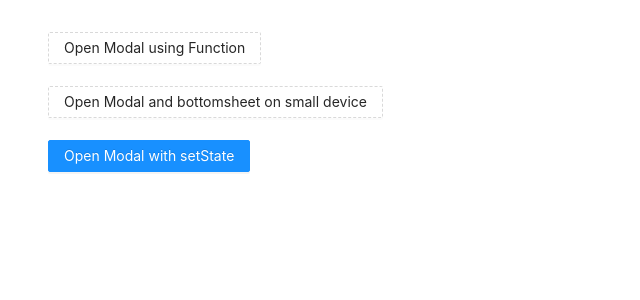
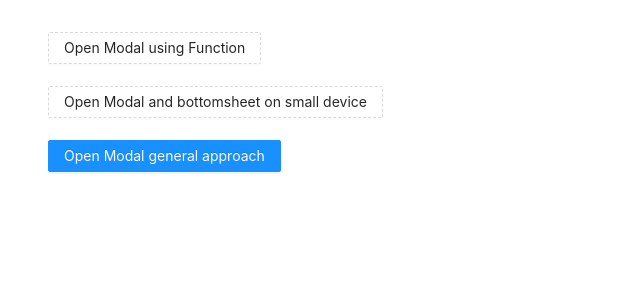
Before and after one commit to bigyanpoudel/react-modal, a Next.js app: page / in a window 1280 px wide. Shown: the top 300 px of the page, without its empty margins (0-640 px from the left). Built offline with nearby package versions, Linux system fonts and the light colour scheme.

Commit message:
general approah

```diff
--- a/pages/index.tsx
+++ b/pages/index.tsx
@@ -86,7 +86,7 @@ const Home: NextPage = () => {
       <br />
       <br />
       <Button type="primary" onClick={showModal}>
-        Open Modal with setState
+        Open Modal general approach
       </Button>
 
       <AntModal
```
